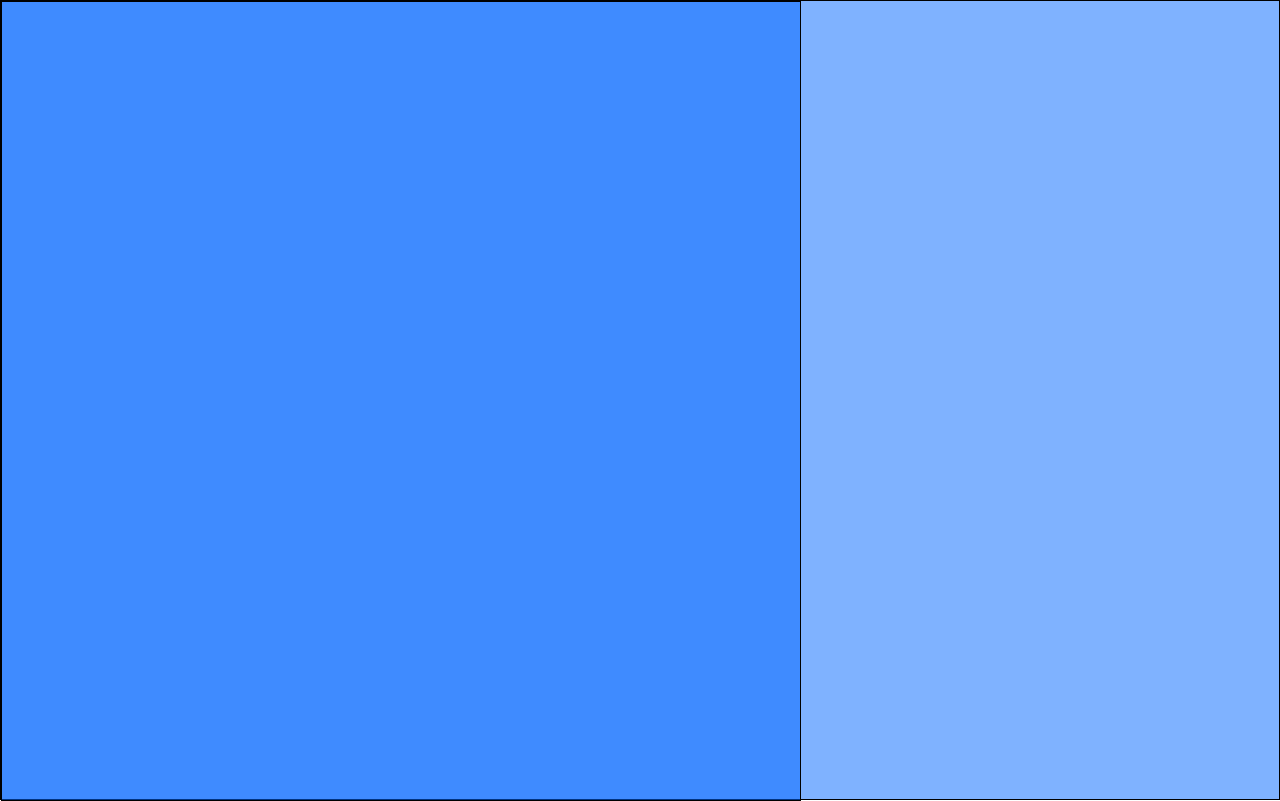
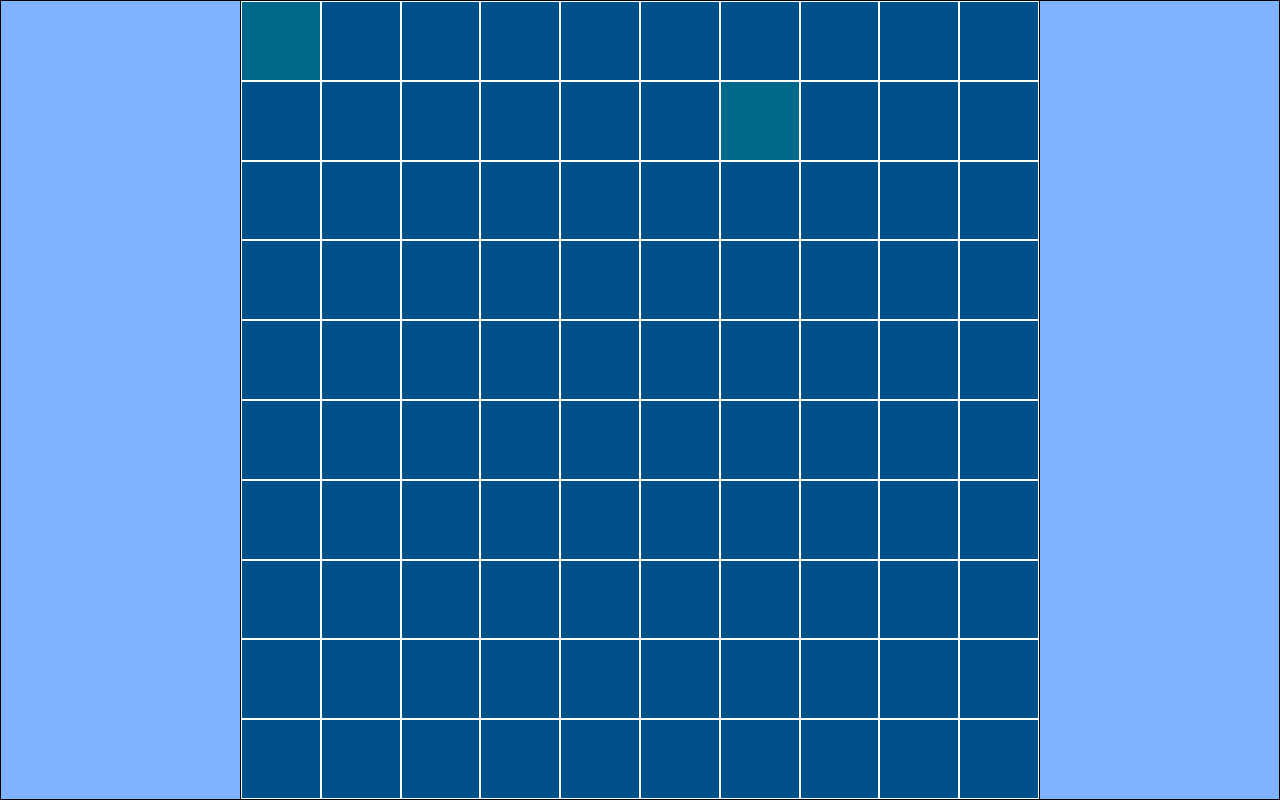
Before and after one commit to AnotherDebug/js-campominato-grid, a plain HTML site: page index.html in a window 1280 px wide. Drawn offline with Linux system fonts and the light colour scheme.

Commit message:
[UPDATE]: file style

```diff
--- a/assets/css/style.css
+++ b/assets/css/style.css
@@ -34,11 +34,26 @@
  ************************************************/
 
  .containerWrapper {
+    justify-content: center;
+    align-items: center;
     height: 100vh;
  }
 
 
  .container {
+    flex-wrap: wrap;
     height: 800px;
     width: 800px;
  }
+
+ .square {
+    width: calc(100% / 10);
+    background-color: rgb(0, 81, 139);
+    border: 1px solid white;
+ }
+
+ .square.active {
+
+    background-color: rgb(0, 104, 139);
+
+ }
```
